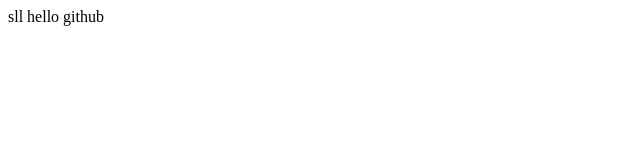
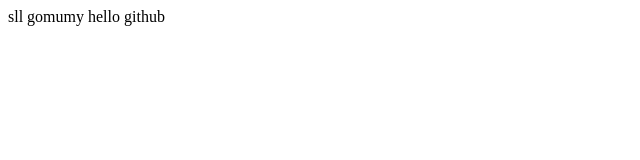
Before and after one commit to quintonhsu/kunguo, a plain HTML site: page index.htm in a window 1280 px wide. Shown: the full height of the page, 0-640 px from the left. Drawn offline with Linux system fonts and the light colour scheme.

Commit message:
change content

```diff
--- a/index.htm
+++ b/index.htm
@@ -3,6 +3,6 @@
     <meta http-equiv="Content-Type" content="text/html; charset=UTF-8"/>
 </head>
 <body>
-sll    hello github
+sll gomumy   hello github
 </body>
 </html>
```
